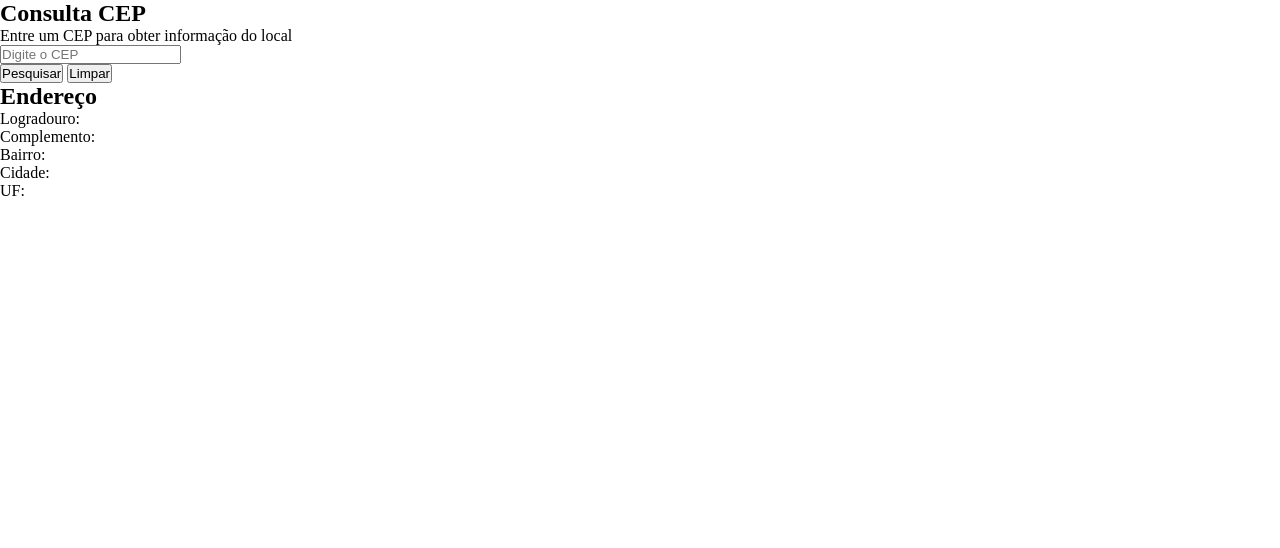
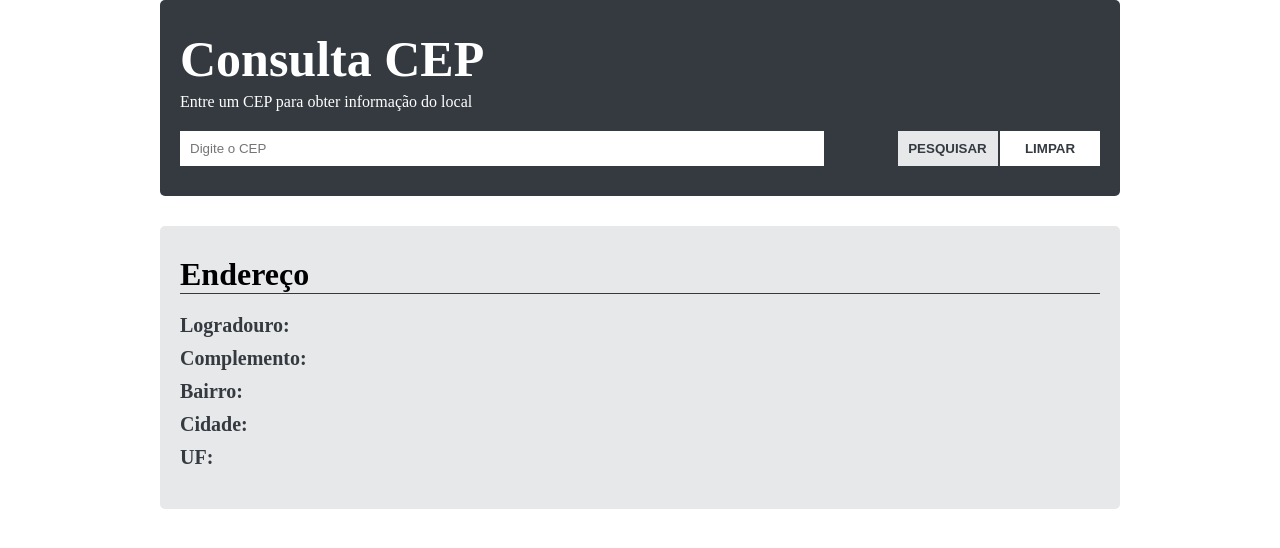
Before and after one commit to hamiltonspjr/consultar-cep, a plain HTML site: page index.html in a window 1280 px wide. Drawn offline with Linux system fonts and the light colour scheme.

Commit message:
completed layout

```diff
--- a/css/style.scss
+++ b/css/style.scss
@@ -5,3 +5,93 @@
 }
 $gray: #e7e8ea;
 $gray-dark: #343a40;
+$white: #fff;
+
+@mixin color($value) {
+    @if $value == g {
+        color: $gray-dark;
+    } @else if $value == w {
+        color: $white;
+    }
+}
+html {
+    font-size: 10px;
+}
+.main {
+    max-width: 960px;
+    margin: 0 auto;
+}
+.banner-container {
+    width: 100%;
+    padding: 30px 20px;
+    border-radius: 5px;
+    background: $gray-dark;
+    h1 {
+        @include color(w);
+        font-size: 5rem;
+        margin-bottom: 5px;
+    }
+    p {
+        @include color(w);
+        font-size: 1.6rem;
+        margin-bottom: 20px;
+    }
+}
+.input-container {
+    display: flex;
+    justify-content: space-between;
+    input {
+        width: 70%;
+        padding: 10px;
+        border: none;
+        color: $gray-dark;
+    }
+    button {
+        width: 100px;
+        padding: 10px;
+        text-transform: uppercase;
+        color: $gray-dark;
+        background: $gray;
+        border: none;
+        font-weight: bold;
+        cursor: pointer;
+        &.btn-clean {
+            background: $white;
+        }
+    }
+    @media (max-width:760px) {
+        flex-direction: column;
+        input {
+            width: 100%;
+        }
+        button {
+            width: 150px;
+            margin-top: 20px;
+        }
+    }
+}
+.informations-container {
+    display: none;
+    background: $gray;
+    margin-top: 30px;
+    border-radius: 5px;
+    padding: 30px 20px;
+    h1 {
+        font-size: 3.2rem;
+        margin-bottom: 20px;
+        border-bottom: 1px solid $gray-dark;
+    }
+    p {
+        color: $gray-dark;
+        font-size: 2rem;
+        font-weight: bold;
+        margin: 0 15px 10px 0;
+        span {
+            color: $gray-dark;
+            font-size: 1.8rem;
+        }
+    }
+    &.show {
+        display: block;
+    }
+}
```
Also changed, not shown: css/style.css, 1 other file.
